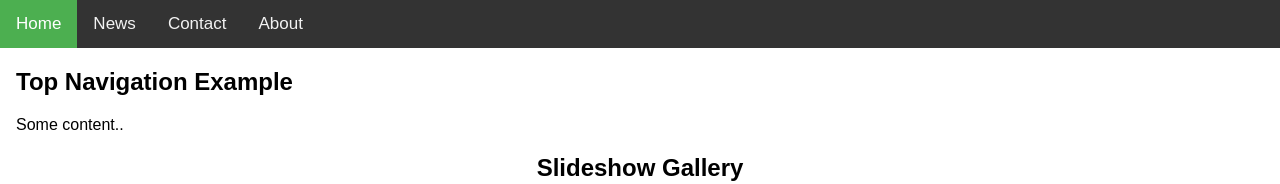
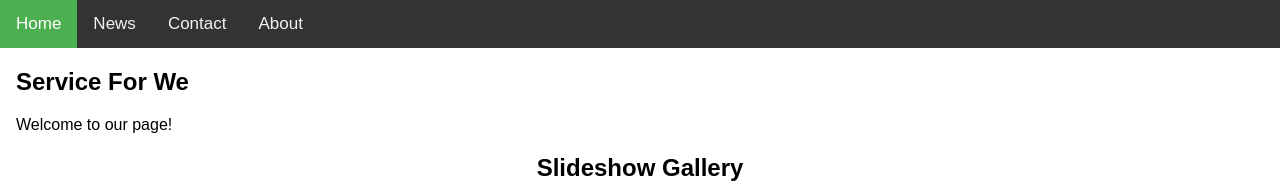
Before and after one commit to michelle-codes/Service-For-We, a plain HTML site: page index.html in a window 1280 px wide. Shown: the top 184 px of the page. Drawn offline with Linux system fonts and the light colour scheme.

Commit message:
Update index.html

```diff
--- a/index.html
+++ b/index.html
@@ -43,8 +43,8 @@
 </div>
 
 <div style="padding-left:16px">
-  <h2>Top Navigation Example</h2>
-  <p>Some content..</p>
+  <h2>Service For We</h2>
+  <p>Welcome to our page!</p>
 </div>
 
 </body>
```
